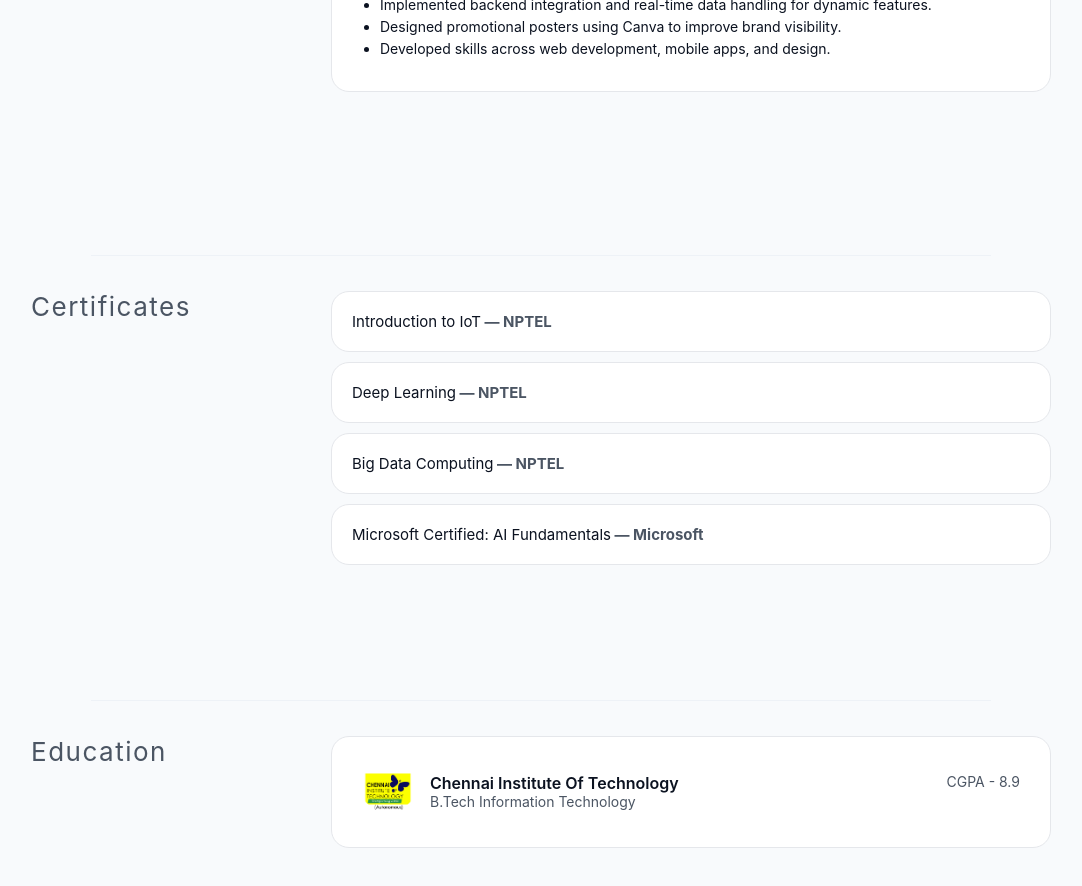
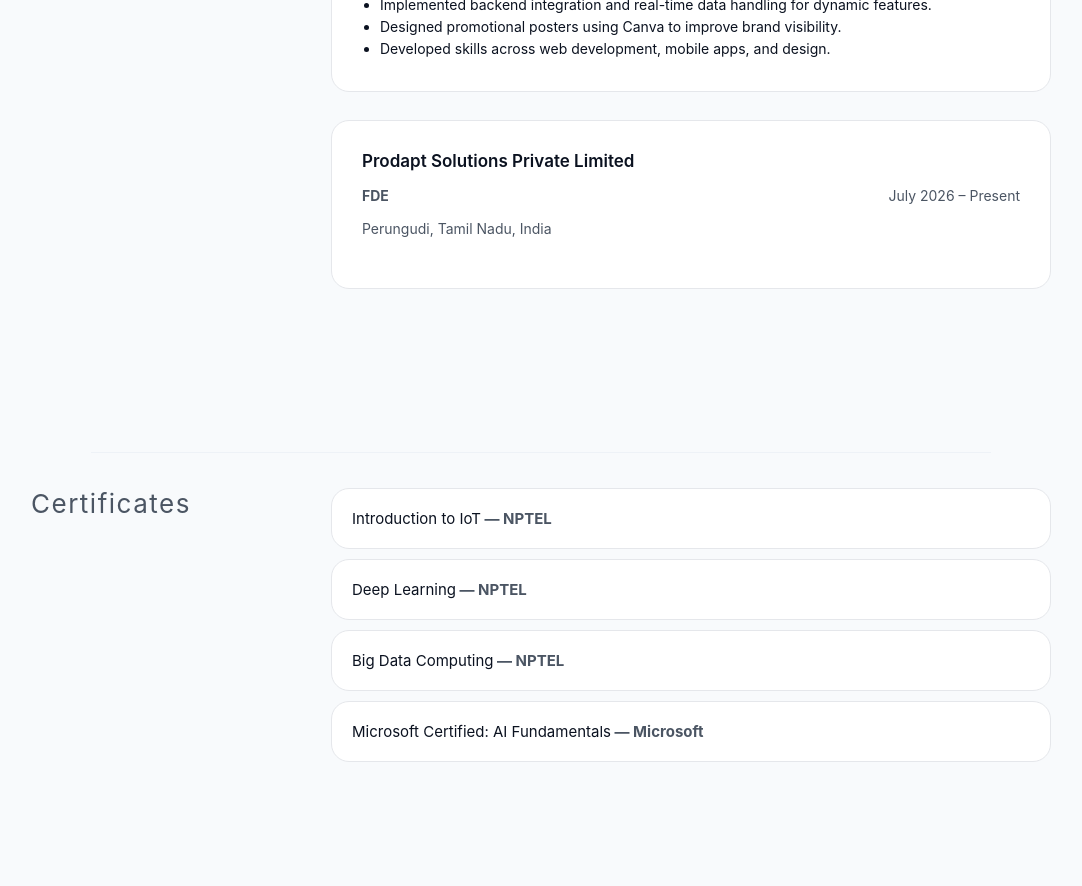
Before and after one commit to the-madhankumar/the-madhankumar.github.io, a React (Create React App) app: page / in a window 1280 px wide. Shown: the part 3160-4046 px from the top of the page, without its empty margins (99-1181 px from the left). Built offline with nearby package versions, Linux system fonts and the light colour scheme.

Commit message:
feat(add): added Prodapt to internship experience

```diff
--- a/src/components/Data/Work.js
+++ b/src/components/Data/Work.js
@@ -26,6 +26,13 @@
         "Designed promotional posters using Canva to improve brand visibility.",
         "Developed skills across web development, mobile apps, and design."
       ]
+    },
+    {
+      company: "Prodapt Solutions Private Limited",
+      role: "FDE",
+      duration: "July 2026 – Present",
+      location: "Perungudi, Tamil Nadu, India",
+      description: []
     }
   ]
 };
```
